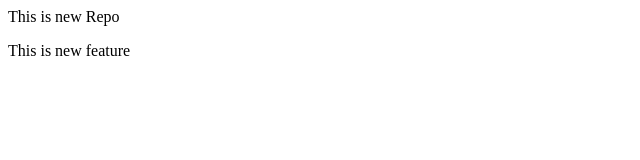
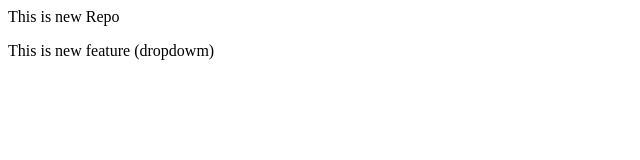
Before and after one commit to abhijeet-v-salunkhe/localRepo, a plain HTML site: page index.html in a window 1280 px wide. Shown: the full height of the page, 0-640 px from the left. Drawn offline with Linux system fonts and the light colour scheme.

```diff
--- a/index.html
+++ b/index.html
@@ -1,2 +1,2 @@
 <p>This is new Repo</p>
-<p>This is new feature</p>
+<p>This is new feature (dropdowm)</p>
```
